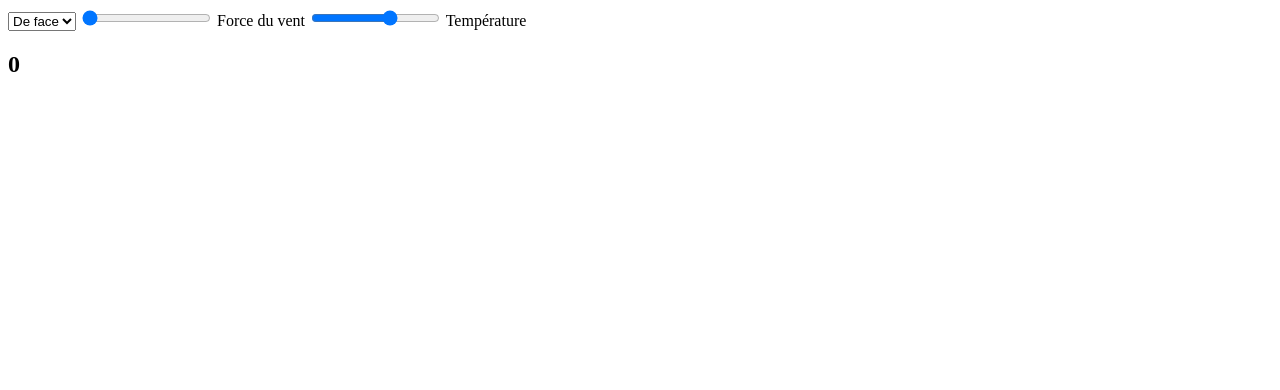
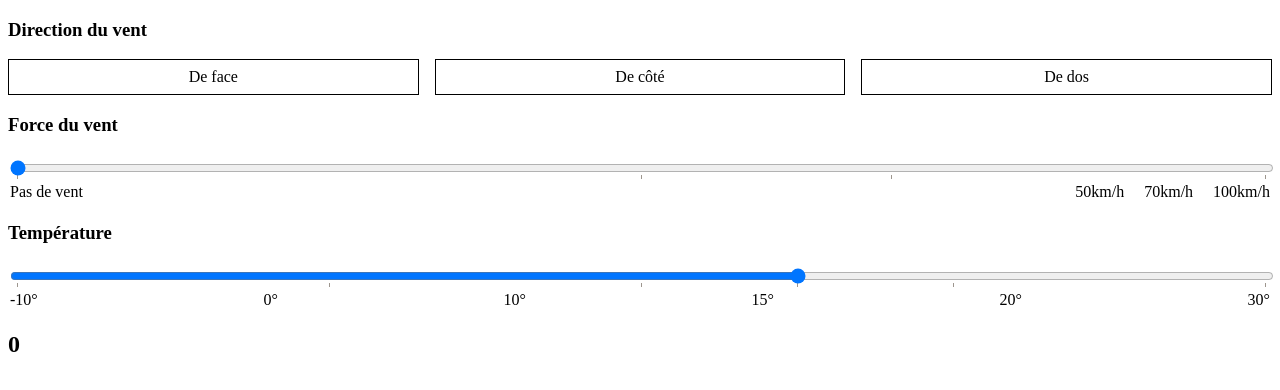
Before and after one commit to KevinLanvin/Mantrailing, a SvelteKit app: page / in a window 1280 px wide. Shown: the top 390 px of the page. Built offline with nearby package versions, Linux system fonts and the light colour scheme.

Commit message:
Style a bit

```diff
--- a/package.json
+++ b/package.json
@@ -23,8 +23,10 @@
 		"eslint-plugin-svelte": "^2.35.1",
 		"prettier": "^3.1.1",
 		"prettier-plugin-svelte": "^3.1.2",
+		"sass": "^1.70.0",
 		"svelte": "^4.2.7",
 		"svelte-check": "^3.6.0",
+		"svelte-preprocess": "^5.1.3",
 		"tslib": "^2.4.1",
 		"typescript": "^5.0.0",
 		"vite": "^5.0.3"
--- /dev/null
+++ b/src/calculators.js
@@ -0,0 +1,11 @@
+export const getWindScore = ($data, $options) => {
+	const windForce = [0, 50, 70, 100].find((force) => $options.windForce <= force);
+	return $data?.wind?.[$options.wind]?.[windForce] ?? 0;
+};
+
+export const getTemperatureScore = ($data, $options) => {
+	const temperature = [0, 10, 15, 20, 30].find(
+		(temperature) => $options.temperature <= temperature
+	);
+	return $data?.temperature?.[temperature] ?? 0;
+};
--- a/src/components/TemperaturePicker.svelte
+++ b/src/components/TemperaturePicker.svelte
@@ -1,23 +1,61 @@
 <script>
-  import {options} from '../store'
+	import { options } from '../store';
 	import { onMount } from 'svelte';
 
-  onMount(() => options.update(state => {
+	onMount(() =>
+		options.update((state) => {
 			return {
 				...state,
-      temperature: 15,
-    }
-  }))
+				temperature: 15
+			};
+		})
+	);
 	// @ts-ignore
-  const handleTemperatureChange = event => {
-    options.update(state => {
+	const handleTemperatureChange = (event) => {
+		options.update((state) => {
 			return {
 				...state,
 				temperature: event.target.value
-      }
-    })
-  }
+			};
+		});
+	};
 </script>
 
-<input type="range" id="temperature" name="temperature" min="-10" max="30" value="15" on:change={handleTemperatureChange} />
+<div class="temperaturePicker">
+	<h3>
 		<label for="temperature">Température</label>
+	</h3>
+	<input
+		type="range"
+		id="temperature"
+		name="temperature"
+		min="-10"
+		max="30"
+		value="15"
+		on:change={handleTemperatureChange}
+		list="availableTemperatures"
+	/>
+	<datalist id="availableTemperatures">
+		<option value="-10" label="-10°"></option>
+		<option value="0" label="0°"></option>
+		<option value="10" label="10°"></option>
+		<option value="15" label="15°"></option>
+		<option value="20" label="20°"></option>
+		<option value="30" label="30°"></option>
+	</datalist>
+</div>
+
+<style lang="scss">
+	.temperaturePicker {
+		width: 100%;
+		input {
+			width: 100%;
+		}
+	}
+	datalist {
+		display: flex;
+		width: 100%;
+		justify-content: space-between;
+		gap: 1em;
+	}
+</style>
--- a/src/components/WindDirectionPicker.svelte
+++ b/src/components/WindDirectionPicker.svelte
@@ -21,8 +21,64 @@
 	};
 </script>
 
-<select name="windPicker" id="windPicker" on:change={handleWindDirectionChange} value="front">
-	<option value="front">De face</option>
-	<option value="side">De côté</option>
-	<option value="back">De dos</option>
-</select>
+<div class="windDirectionPicker">
+	<h3>Direction du vent</h3>
+	<div class="input">
+		<div>
+			<input
+				type="radio"
+				id="windDirectionFront"
+				name="windDirection"
+				value="front"
+				on:change={handleWindDirectionChange}
+			/>
+			<label for="windDirectionFront">De face</label>
+		</div>
+		<div>
+			<input
+				type="radio"
+				id="windDirectionSide"
+				name="windDirection"
+				value="side"
+				on:change={handleWindDirectionChange}
+			/>
+			<label for="windDirectionSide">De côté</label>
+		</div>
+		<div>
+			<input
+				type="radio"
+				id="windDirectionBack"
+				name="windDirection"
+				value="back"
+				on:change={handleWindDirectionChange}
+			/>
+			<label for="windDirectionBack">De dos</label>
+		</div>
+	</div>
+</div>
+
+<style lang="scss">
+	.windDirectionPicker {
+		.input {
+			display: grid;
+			gap: 1em;
+			grid-template-columns: 1fr 1fr 1fr;
+			div {
+				border: 1px solid black;
+			}
+		}
+		input {
+			display: none;
+			&:checked + label {
+				background-color: #ccc;
+			}
+		}
+		label {
+			display: block;
+			width: 100%;
+			text-align: center;
+			padding: 0.5em;
+			box-sizing: border-box;
+		}
+	}
+</style>
--- a/src/components/WindForcePicker.svelte
+++ b/src/components/WindForcePicker.svelte
@@ -21,6 +21,10 @@
 	};
 </script>
 
+<div class="windForcePicker">
+	<h3>
+		<label for="windForce">Force du vent</label>
+	</h3>
 	<input
 		type="range"
 		id="windForce"
@@ -29,5 +33,31 @@
 		max="100"
 		on:change={handleWindForceChange}
 		value="0"
+		list="availableWindForces"
 	/>
-<label for="windForce">Force du vent</label>
+	<datalist id="availableWindForces">
+		<option value="0" label="Pas de vent"></option>
+		<option value="50" label="50km/h"></option>
+		<option value="70" label="70km/h"></option>
+		<option value="100" label="100km/h"></option>
+	</datalist>
+</div>
+
+<style lang="scss">
+	.windForcePicker {
+		width: 100%;
+		input {
+			width: 100%;
+		}
+	}
+
+	datalist {
+		display: flex;
+		width: 100%;
+		justify-content: space-between;
+		gap: 1em;
+		option:first-of-type {
+			flex-grow: 1;
+		}
+	}
+</style>
--- a/src/store.js
+++ b/src/store.js
@@ -1,4 +1,5 @@
 import { derived, writable } from 'svelte/store';
+import { getTemperatureScore, getWindScore } from './calculators';
 
 import dataJSON from './data.json';
 
@@ -6,11 +7,9 @@ export const data = writable(dataJSON);
 export const options = writable({});
 
 export const score = derived([data, options], ([$data, $options]) => {
-	const windForce = [0, 50, 70, 100].find((force) => $options.windForce <= force);
-	const windScore = $data?.wind?.[$options.wind]?.[windForce] ?? 0;
-	const temperature = [0, 10, 15, 20, 30].find(
-		(temperature) => $options.temperature <= temperature
+	const scoreCalculators = [getWindScore, getTemperatureScore];
+	return scoreCalculators.reduce(
+		(totalScore, calculator) => totalScore + calculator($data, $options),
+		0
 	);
-	const temperatureScore = $data?.temperature?.[temperature] ?? 0;
-	return windScore + temperatureScore;
 });
```
Also changed, not shown: 1 other file (tests, documents, lock files or other folders). Lines whose indentation alone changed are shown as unchanged.
